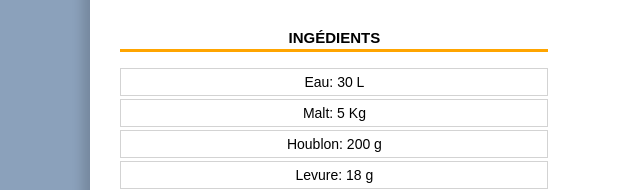
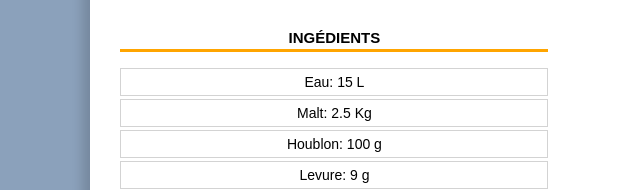
Before and after one commit to Ju-xtaposable/pages, a plain HTML site: page index.html in a window 1280 px wide. Shown: the part 618-808 px from the top of the page, 44-684 px from the left. Drawn offline with Linux system fonts and the light colour scheme.

Commit message:
Update index.html

```diff
--- a/index.html
+++ b/index.html
@@ -53,7 +53,7 @@
                         <p id="levure"></p>
 
                         <script>
-                            var litre = 20;
+                            var litre = 10;
                             var eau = 1.5 * litre;
                             var malt = 0.25 * litre;
                             var houblon = 10 * litre;
```
